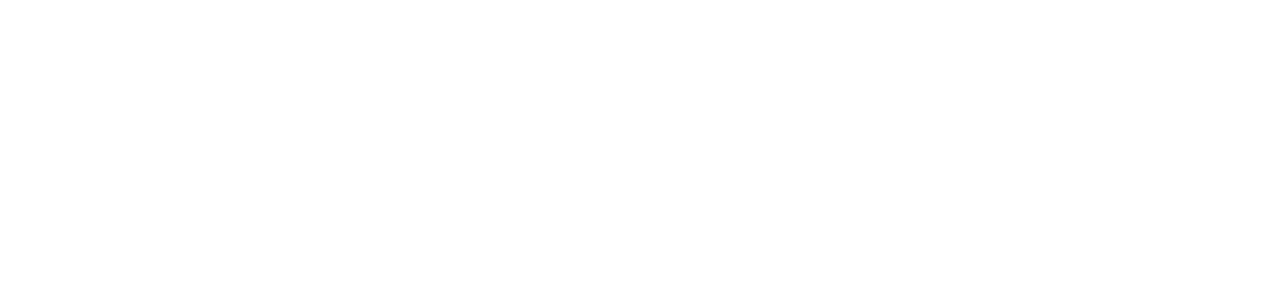
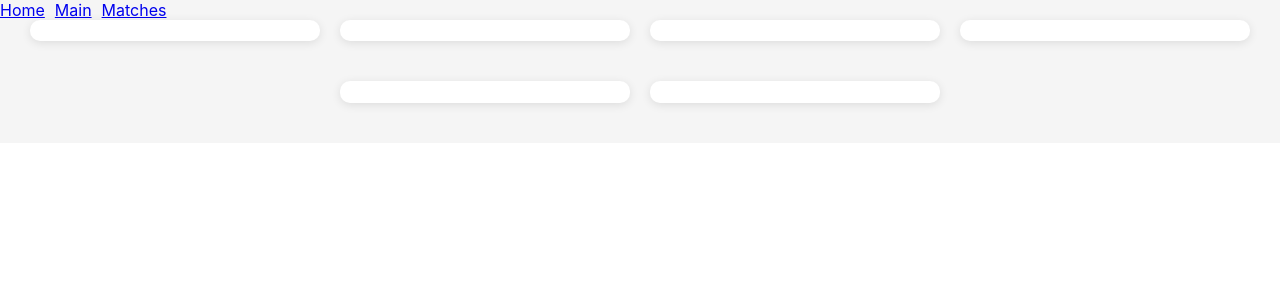
Before and after one commit to Paulfh27/match-app, a React (Create React App) app: page /Matches in a window 1280 px wide. Before the commit this address had no page. Shown: the top 300 px of the page. Built offline with nearby package versions, Linux system fonts and the light colour scheme.

Commit message:
created a Matches page and updated some css on all pages

```diff
--- a/src/App.js
+++ b/src/App.js
@@ -2,6 +2,7 @@
 import { BrowserRouter, Routes, Route } from 'react-router-dom';
 import Main from './Pages/Main'
 import Home from './Pages/Home'
+import Matches from './Pages/Matches';
 
 function App() {
   return (
@@ -9,6 +10,7 @@
       <Routes>
         <Route path= "/" element={<Home/>}/>
         <Route path="/Main" element={<Main/>}/>
+        <Route path="/Matches" element={<Matches/>}/>
       </Routes>
     </BrowserRouter>
   );
--- a/src/Components/Card.js
+++ b/src/Components/Card.js
@@ -6,8 +6,10 @@
             <p className='card-content'>
                 This is a test
             </p>
-            <button className='navigation-buttons'>Right</button>
-
+            <div className='navigation-buttons'>
+                <button onClick={props.onLeft}>Left</button>
+                <button onClick={props.onRight}>Right</button>
+            </div>
         </div>
     )
 }
--- a/src/Components/Item.js
+++ b/src/Components/Item.js
@@ -4,13 +4,12 @@
 *      This is what appears to represent one element in a users inventory
 *      It will appear as a picture with base level information: name, date, begining of description paragraph
 */
-function Item() {
+function Item(props) {
     return (
-        <div>
-
-            <button>Left</button>
-            <button>Right</button>
-
+        <div className='gallery-item'>
+            <h1>{props.text}</h1>
         </div>
     )
 }
+
+export default Item;
--- a/src/Components/Toolbar.js
+++ b/src/Components/Toolbar.js
@@ -5,7 +5,7 @@
 //      holds all navigation options
 function Toolbar() {
     return(
-        <div style={{position:'absolute', bottom:'0', width:'100%'}}>
+        <div style={{position:'absolute', width:'100%'}}>
             <ul style={{listStyleType: 'none', margin:0, padding:0, display:'flex'}}>
                 <li style={{marginRight:'10px'}}>
                     <Link to="/">Home</Link>
@@ -13,6 +13,9 @@
                 <li style={{marginRight:'10px'}}>
                     <Link to="/Main">Main</Link>
                 </li>
+                <li style={{marginRight:'10px'}}>
+                    <Link to="/Matches">Matches</Link>
+                </li>
             </ul>
         </div>
     )
--- a/src/Components/item.css
+++ b/src/Components/item.css
@@ -0,0 +1,52 @@
+/* Container for the entire gallery */
+.gallery-container {
+    display: flex;
+    flex-wrap: wrap;
+    justify-content: center;
+    gap: 20px;
+    padding: 20px;
+    background-color: #f5f5f5;
+  }
+
+  /* Individual gallery item */
+  .gallery-item {
+    background-color: white;
+    border-radius: 10px;
+    box-shadow: 0 2px 10px rgba(0, 0, 0, 0.1);
+    overflow: hidden;
+    width: calc(25% - 20px);
+    min-width: 200px;
+    margin-bottom: 20px;
+    transition: transform 0.3s ease;
+  }
+
+  /* Image within the gallery item */
+  .gallery-item img {
+    width: 100%;
+    height: auto;
+    border-bottom: 1px solid #ddd;
+  }
+
+  /* Information section within the gallery item */
+  .gallery-item-info {
+    padding: 15px;
+    text-align: center;
+  }
+
+  /* Title of the gallery item */
+  .gallery-item-title {
+    font-size: 1.2rem;
+    font-weight: bold;
+    margin-bottom: 10px;
+  }
+
+  /* Description of the gallery item */
+  .gallery-item-description {
+    font-size: 1rem;
+    color: #555;
+  }
+
+  /* Hover effect for gallery items */
+  .gallery-item:hover {
+    transform: scale(1.05);
+  }
--- a/src/Pages/Home.js
+++ b/src/Pages/Home.js
@@ -16,7 +16,6 @@
 
     return(
         <div>
-            <header>Home Page</header>
             <button onClick={loginHandler}>Login</button>
             {modalIsOpen ? <Modal onCancle={cancleHandler} onConfirm={cancleHandler}/> : null }
             <Toolbar></Toolbar>
--- a/src/Pages/Main.js
+++ b/src/Pages/Main.js
@@ -1,10 +1,14 @@
 import Toolbar from "../Components/Toolbar";
 import Card from '../Components/Card';
 
+/*
+* Main page or the swiping page of the app
+*
+* NEED: a loop to cycle through a list of cards generated with backend content
+*/
 function Main() {
     return(
         <div>
-            <header>MAIN</header>
             <Card/>
             <Toolbar></Toolbar>
         </div>
--- /dev/null
+++ b/src/Pages/Matches.js
@@ -0,0 +1,25 @@
+import Toolbar from "../Components/Toolbar";
+import Item from '../Components/Item'
+import '../Components/item.css'
+
+/*
+* Page dedicated to presenting matches in a gallery format
+*/
+function Matches(props) {
+    return (
+        <div>
+            <Toolbar></Toolbar>
+            <div padding='20px' className='gallery-container'>
+                <Item>One</Item>
+                <Item>two</Item>
+                <Item>three</Item>
+                <Item>four</Item>
+                <Item>five</Item>
+                <Item>six</Item>
+            </div>
+        </div>
+    )
+
+}
+
+export default Matches;
```
